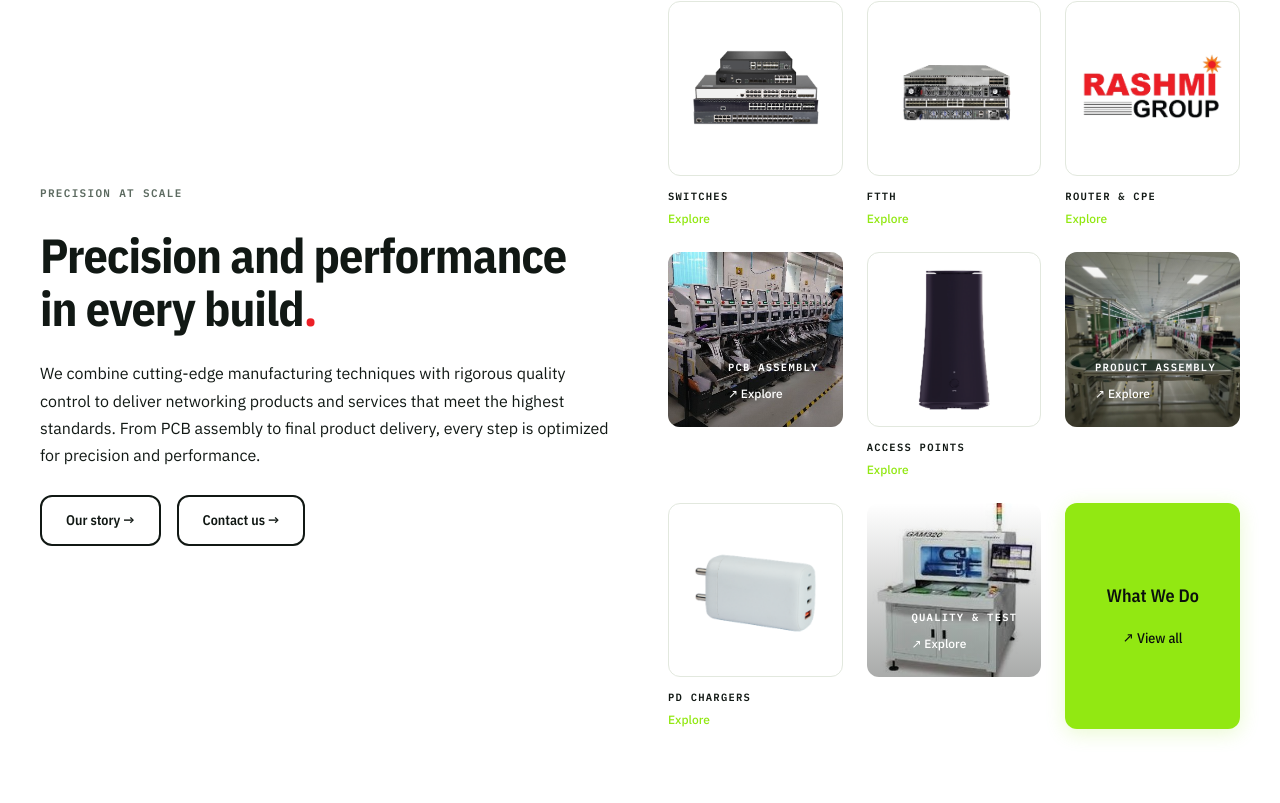
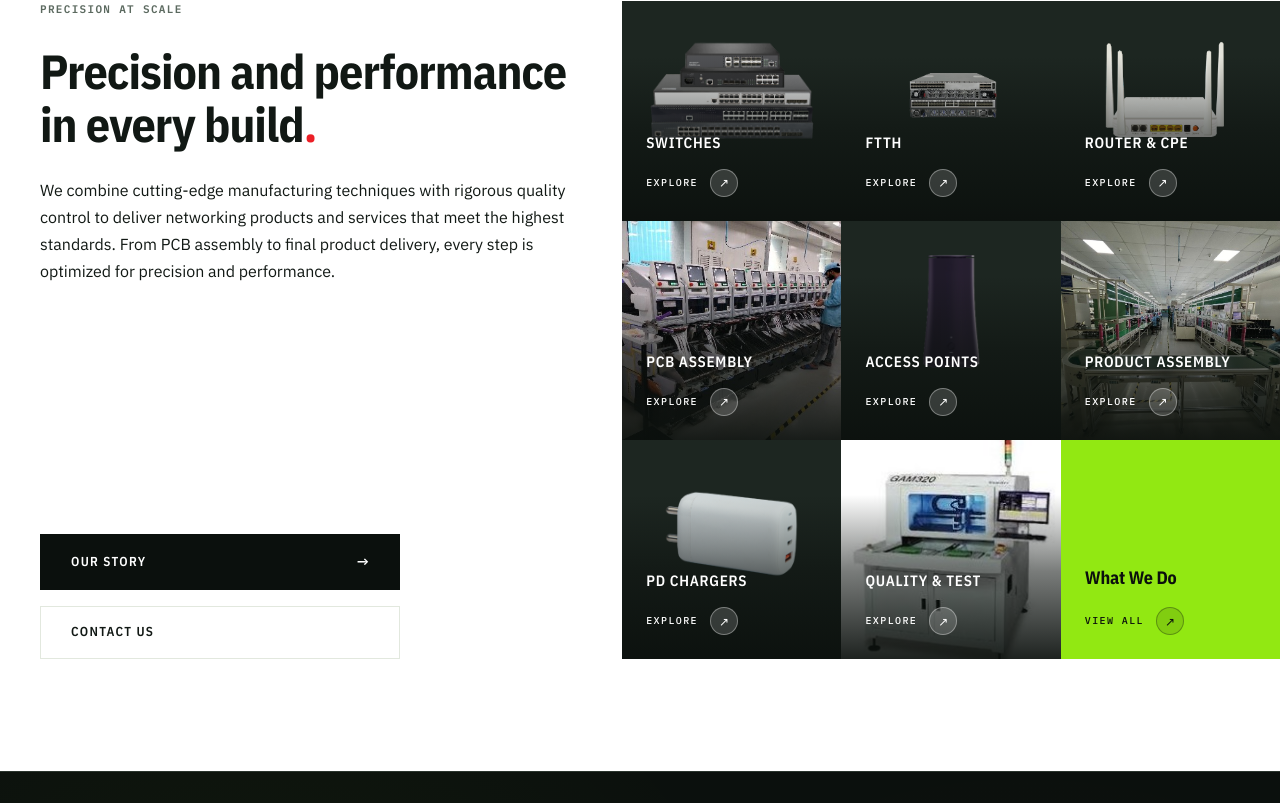
Before and after one commit to rashmigroupdeveloper/Ehoome-Website, a React (Vite) app: page / in a window 1280 px wide. Shown: the part 937-1740 px from the top of the page. Built offline with nearby package versions, Linux system fonts and the light colour scheme.

Commit message:
update product section in home page

```diff
--- a/src/components/TileCard.css
+++ b/src/components/TileCard.css
@@ -1,161 +1,136 @@
+/* Tiles sit flush against each other, so no radius, border or outer spacing */
 .tile-card {
+  position: relative;
+  aspect-ratio: 1 / 1;
   display: flex;
   flex-direction: column;
-  gap: 12px;
+  justify-content: flex-end;
+  padding: 24px;
+  overflow: hidden;
   text-decoration: none;
-  transition: all var(--transition-base);
-}
-
-.catalog-tile {
   cursor: pointer;
 }
 
-.catalog-tile:hover .tile-image {
-  transform: translateY(-4px);
-  box-shadow: var(--shadow-lg);
-  border-color: var(--signal);
+.media-tile {
+  background-color: var(--ink-2);
+  background-size: cover;
+  background-position: center;
 }
 
-.tile-image {
-  aspect-ratio: 1 / 1;
-  background-color: var(--paper);
-  border: 1px solid var(--rule);
-  border-radius: var(--radius);
-  overflow: hidden;
-  display: flex;
-  align-items: center;
-  justify-content: center;
-  padding: 16px;
-  transition: all var(--transition-base);
-}
-
-.tile-image img {
-  width: 100%;
-  height: 100%;
-  object-fit: contain;
-}
-
-.photo-tile {
-  aspect-ratio: 1 / 1;
-  background-size: cover;
-  background-position: center;
-  position: relative;
-  border-radius: var(--radius);
-  overflow: hidden;
-  cursor: pointer;
-  justify-content: flex-end;
-  align-items: flex-end;
-  gap: 0;
-  padding: 24px;
-  transition: all var(--transition-base);
-}
-
-.photo-tile:hover {
-  transform: scale(1.02);
-  box-shadow: inset 0 0 30px rgba(11, 16, 13, 0.15);
-}
-
-.photo-tile:hover .tile-overlay {
-  opacity: 0.65;
+/* Cut-out product shots float on the dark ground rather than being cropped.
+   Sizing by height keeps tall and wide shots at a matching visual weight. */
+.media-tile.is-product {
+  background-color: var(--ink-3);
+  background-size: auto 52%;
+  background-position: center 32%;
+  background-repeat: no-repeat;
 }
 
 .tile-overlay {
   position: absolute;
   inset: 0;
-  background: linear-gradient(180deg, rgba(11, 16, 13, 0) 0%, rgba(11, 16, 13, 0.7) 100%);
-  z-index: 1;
-  opacity: 0.5;
+  background: linear-gradient(
+    180deg,
+    rgba(11, 16, 13, 0) 25%,
+    rgba(11, 16, 13, 0.55) 60%,
+    rgba(11, 16, 13, 0.92) 100%
+  );
   transition: opacity var(--transition-base);
 }
 
-.photo-tile .tile-footer {
-  position: relative;
-  z-index: 2;
-  gap: 8px;
+.media-tile:hover .tile-overlay {
+  opacity: 0.82;
 }
 
-.tile-footer {
+.tile-body {
+  position: relative;
+  z-index: 1;
   display: flex;
   flex-direction: column;
-  gap: 4px;
+  align-items: flex-start;
+  gap: 14px;
 }
 
 .tile-label {
-  font-family: var(--font-mono);
-  font-size: 10.5px;
+  font-family: var(--font-display);
+  font-size: 15px;
   font-weight: 600;
   text-transform: uppercase;
-  letter-spacing: 0.12em;
-  color: var(--text);
-}
-
-.photo-tile .tile-label {
+  letter-spacing: 0.05em;
   color: var(--paper);
 }
 
-.tile-link,
 .tile-explore {
-  font-family: var(--font-body);
-  font-size: 12px;
-  color: var(--signal);
+  display: inline-flex;
+  align-items: center;
+  gap: 12px;
+  font-family: var(--font-mono);
+  font-size: 10px;
   font-weight: 500;
+  text-transform: uppercase;
+  letter-spacing: 0.14em;
+  color: var(--paper);
 }
 
-.photo-tile .tile-explore {
-  color: var(--paper);
+.tile-arrow {
+  width: 28px;
+  height: 28px;
+  border-radius: 50%;
+  background-color: rgba(255, 255, 255, 0.16);
+  border: 1px solid rgba(255, 255, 255, 0.35);
+  display: inline-flex;
+  align-items: center;
+  justify-content: center;
+  font-size: 12px;
+  letter-spacing: 0;
+  transition: all var(--transition-base);
+}
+
+.tile-card:hover .tile-arrow {
+  background-color: var(--signal);
+  border-color: var(--signal);
+  color: var(--ink);
 }
 
 .accent-tile {
   background-color: var(--signal);
   color: var(--ink);
-  padding: 40px 24px;
-  border-radius: var(--radius);
-  justify-content: center;
-  align-items: center;
-  text-align: center;
-  min-height: 200px;
-  cursor: pointer;
-  position: relative;
-  gap: 16px;
-  transition: all var(--transition-base);
-  box-shadow: 0 4px 20px rgba(146, 232, 18, 0.2);
-}
-
-.accent-tile:hover {
-  transform: translateY(-6px);
-  box-shadow: 0 12px 30px rgba(146, 232, 18, 0.3);
 }
 
 .accent-tile .tile-label {
-  font-family: var(--font-display);
   font-size: 18px;
-  font-weight: 600;
+  font-weight: 700;
+  text-transform: none;
+  letter-spacing: -0.01em;
   color: var(--ink);
-  text-transform: none;
-  letter-spacing: normal;
 }
 
 .accent-tile .tile-explore {
   color: var(--ink);
-  font-family: var(--font-display);
-  font-size: 14px;
+}
+
+.accent-tile .tile-arrow {
+  background-color: rgba(11, 16, 13, 0.12);
+  border-color: rgba(11, 16, 13, 0.32);
+}
+
+.accent-tile:hover .tile-arrow {
+  background-color: var(--ink);
+  border-color: var(--ink);
+  color: var(--signal);
 }
 
 @media (max-width: 640px) {
   .tile-card {
-    gap: 8px;
-  }
-
-  .photo-tile {
-    padding: 16px;
+    padding: 18px;
   }
 
   .tile-label {
-    font-size: 9px;
+    font-size: 13px;
   }
 
-  .tile-link,
-  .tile-explore {
-    font-size: 11px;
+  .tile-arrow {
+    width: 24px;
+    height: 24px;
   }
 }
--- a/src/components/TileCard.jsx
+++ b/src/components/TileCard.jsx
@@ -1,7 +1,7 @@
 import './TileCard.css';
 
 export default function TileCard({
-  variant = 'catalog',
+  variant = 'media',
   image,
   label,
   link,
@@ -9,40 +9,36 @@ export default function TileCard({
 }) {
   const Element = link ? 'a' : 'div';
 
-  if (variant === 'catalog') {
+  if (variant === 'accent') {
     return (
-      <Element href={link || '#'} className="tile-card catalog-tile">
-        <div className="tile-image">
-          <img src={image} alt={label} />
-        </div>
-        <div className="tile-footer">
+      <Element href={link || '#'} className="tile-card accent-tile">
+        <div className="tile-body">
           <span className="tile-label">{label}</span>
-          {link && <span className="tile-link">Explore</span>}
+          <span className="tile-explore">
+            {children || 'View all'}
+            <span className="tile-arrow" aria-hidden="true">↗</span>
+          </span>
         </div>
       </Element>
     );
   }
 
-  if (variant === 'photo') {
   return (
-      <Element href={link || '#'} className="tile-card photo-tile" style={{ backgroundImage: `url(${image})` }}>
+    <Element
+      href={link || '#'}
+      className={`tile-card media-tile${variant === 'product' ? ' is-product' : ''}`}
+      style={{ backgroundImage: `url(${image})` }}
+    >
       <div className="tile-overlay"></div>
-        <div className="tile-footer">
+      <div className="tile-body">
         <span className="tile-label">{label}</span>
-          {link && <span className="tile-explore">↗ Explore</span>}
+        {link && (
+          <span className="tile-explore">
+            Explore
+            <span className="tile-arrow" aria-hidden="true">↗</span>
+          </span>
+        )}
       </div>
     </Element>
   );
 }
-
-  if (variant === 'accent') {
-    return (
-      <Element href={link || '#'} className="tile-card accent-tile">
-        <div className="tile-label">{label}</div>
-        <div className="tile-explore">↗ {children || 'View all'}</div>
-      </Element>
-    );
-  }
-
-  return null;
-}
--- a/src/pages/Home.css
+++ b/src/pages/Home.css
@@ -40,14 +40,26 @@
   line-height: 1.4;
 }
 
+.precision-section {
+  overflow-x: clip;
+}
+
+/* Right column runs to the viewport edge, left column keeps the wrap gutter */
 .precision-grid {
   display: grid;
-  grid-template-columns: 1fr 1fr;
+  grid-template-columns: 1fr 1.25fr;
   gap: 56px;
-  align-items: center;
+  align-items: stretch;
+  padding-left: max(var(--gut), calc((100% - var(--wrap)) / 2 + var(--gut)));
 }
 
 .precision-left {
+  display: flex;
+  flex-direction: column;
+  gap: 26px;
+}
+
+.precision-intro {
   display: flex;
   flex-direction: column;
   gap: 26px;
@@ -68,34 +80,53 @@
   color: var(--text);
 }
 
+/* Pinned to the bottom of the column, level with the last row of tiles */
 .button-group {
   display: flex;
+  flex-direction: column;
   gap: 16px;
+  margin-top: auto;
+  width: 100%;
+  max-width: 360px;
 }
 
-.outline-button {
-  border: 2px solid var(--text);
+.stack-button {
+  display: flex;
+  align-items: center;
+  justify-content: space-between;
+  gap: 16px;
+  padding: 15px 30px;
+  border: 1px solid var(--rule);
+  background-color: var(--paper);
   color: var(--text);
-  padding: 12px 24px;
-  border-radius: var(--radius);
   text-decoration: none;
   font-family: var(--font-display);
-  font-size: 14px;
+  font-size: 13px;
   font-weight: 600;
+  letter-spacing: 0.1em;
+  text-transform: uppercase;
   transition: all var(--transition-base);
-  display: inline-block;
-  background-color: transparent;
 }
 
-.outline-button:hover {
-  background-color: var(--text);
+.stack-button.is-solid {
+  background-color: var(--ink);
+  border-color: var(--ink);
   color: var(--paper);
-  transform: translateY(-2px);
-  box-shadow: var(--shadow-md);
 }
 
-.outline-button:active {
-  transform: translateY(0);
+.stack-button:hover {
+  border-color: var(--ink);
+  background-color: var(--paper-3);
+}
+
+.stack-button.is-solid:hover {
+  background-color: var(--ink-2);
+  color: var(--signal);
+}
+
+.stack-arrow {
+  font-size: 15px;
+  letter-spacing: 0;
 }
 
 .precision-right {
@@ -105,7 +136,6 @@
 .tile-grid {
   display: grid;
   grid-template-columns: repeat(3, 1fr);
-  gap: 24px;
 }
 
 .strip-heading {
@@ -221,8 +251,13 @@
     gap: 40px;
   }
 
-  .tile-grid {
-    grid-template-columns: repeat(2, 1fr);
+  /* Stacked, so the right column needs its gutter back */
+  .precision-grid {
+    padding-right: var(--gut);
+  }
+
+  .button-group {
+    margin-top: 0;
   }
 
   .photo-row {
@@ -241,7 +276,7 @@
   }
 
   .tile-grid {
-    grid-template-columns: 1fr;
+    grid-template-columns: repeat(2, 1fr);
   }
 
   .photo-row {
@@ -249,13 +284,12 @@
   }
 
   .button-group {
-    flex-direction: column;
     gap: 12px;
+    max-width: none;
   }
 
-  .outline-button {
-    width: 100%;
-    text-align: center;
+  .stack-button {
+    padding: 14px 20px;
   }
 }
 
--- a/src/pages/Home.jsx
+++ b/src/pages/Home.jsx
@@ -57,31 +57,34 @@ export default function Home() {
       </Section>
 
       {/* Precision Grid Section */}
-      <Section>
-        <div className="wrap">
+      <Section className="precision-section">
         <div className="precision-grid">
           <div className="precision-left">
+            <div className="precision-intro">
               <div className="eyebrow">Precision at scale</div>
               <h2>Precision and performance in every build<span className="flourish-period">.</span></h2>
               <p>We combine cutting-edge manufacturing techniques with rigorous quality control to deliver networking products and services that meet the highest standards. From PCB assembly to final product delivery, every step is optimized for precision and performance.</p>
+            </div>
             <div className="button-group">
-                <Link to="/about" className="outline-button">Our story →</Link>
-                <Link to="/contact" className="outline-button">Contact us →</Link>
+              <Link to="/about" className="stack-button is-solid">
+                Our story
+                <span className="stack-arrow" aria-hidden="true">→</span>
+              </Link>
+              <Link to="/contact" className="stack-button">Contact us</Link>
             </div>
           </div>
 
           <div className="precision-right">
             <div className="tile-grid">
-                <TileCard variant="catalog" label="SWITCHES" image="/assets/img/prod-switch2.png" link="/products#switches" />
-                <TileCard variant="catalog" label="FTTH" image="/assets/img/prod-olt.png" link="/products#ftth" />
-                <TileCard variant="catalog" label="ROUTER & CPE" image="/assets/img/prod-router.png" link="/products#cpe" />
-                <TileCard variant="photo" label="PCB ASSEMBLY" image="/assets/img/mach-mounter.jpg" link="/what-we-do/pcb-assembly" />
-                <TileCard variant="catalog" label="ACCESS POINTS" image="/assets/img/prod-ap2.png" link="/products#ap" />
-                <TileCard variant="photo" label="PRODUCT ASSEMBLY" image="/assets/img/floor-assembly.jpg" link="/what-we-do" />
-                <TileCard variant="catalog" label="PD CHARGERS" image="/assets/img/prod-charger.png" link="/products#power" />
-                <TileCard variant="photo" label="QUALITY & TEST" image="/assets/img/mach-aoi.jpg" link="/quality" />
+              <TileCard variant="product" label="SWITCHES" image="/assets/img/prod-switch2.png" link="/products#switches" />
+              <TileCard variant="product" label="FTTH" image="/assets/img/prod-olt.png" link="/products#ftth" />
+              <TileCard variant="product" label="ROUTER & CPE" image="/assets/img/prod-ont.png" link="/products#cpe" />
+              <TileCard label="PCB ASSEMBLY" image="/assets/img/mach-mounter.jpg" link="/what-we-do/pcb-assembly" />
+              <TileCard variant="product" label="ACCESS POINTS" image="/assets/img/prod-ap2.png" link="/products#ap" />
+              <TileCard label="PRODUCT ASSEMBLY" image="/assets/img/floor-assembly.jpg" link="/what-we-do" />
+              <TileCard variant="product" label="PD CHARGERS" image="/assets/img/prod-charger.png" link="/products#power" />
+              <TileCard label="QUALITY & TEST" image="/assets/img/mach-aoi.jpg" link="/quality" />
               <TileCard variant="accent" label="What We Do" link="/what-we-do">View all</TileCard>
-              </div>
             </div>
           </div>
         </div>
```
Lines whose indentation alone changed are shown as unchanged.
